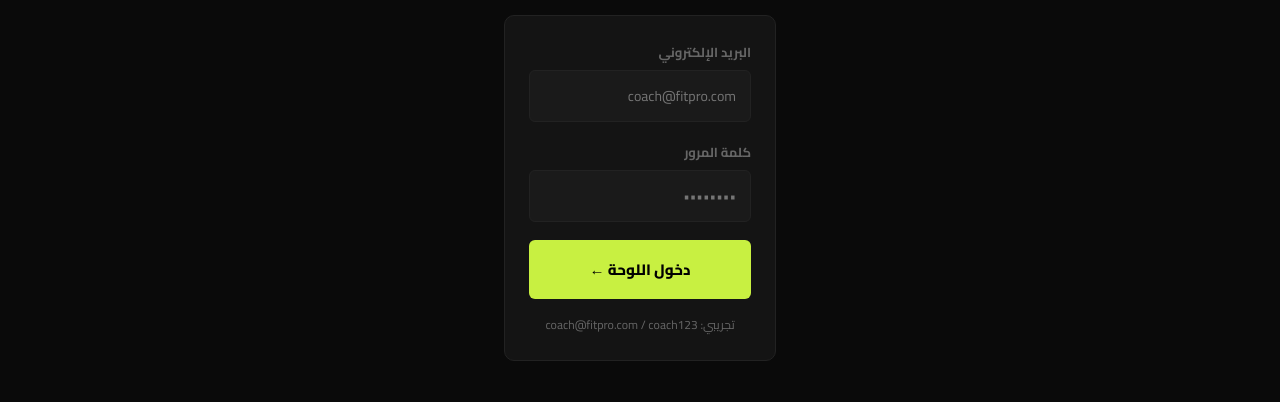
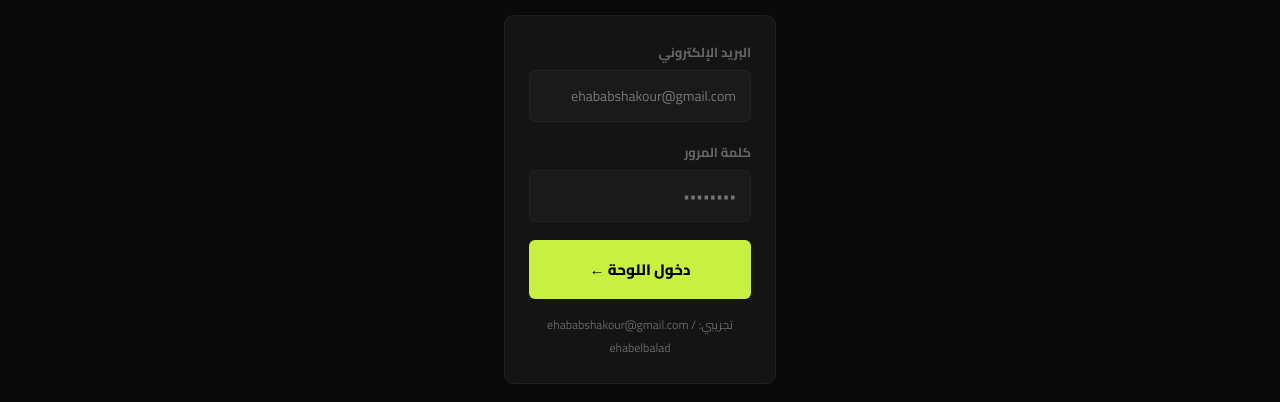
Before and after one commit to mohamedezzmnu/fitcoach, a React (Create React App) app: page / in a window 1280 px wide. Both pictures are taken after a click on the button "لوحة الكوتش". Shown: the part 398-800 px from the top of the page. Built offline with nearby package versions, Linux system fonts and the light colour scheme; a web font is replaced by a local one.

Commit message:
update credentials and demo text

```diff
--- a/src/App.js
+++ b/src/App.js
@@ -87,8 +87,8 @@
     password: "كلمة المرور",
     accessDashboard: "دخول اللوحة ←",
     signingIn: "جاري الدخول...",
-    loginError: "بيانات غير صحيحة. تجريبي: coach@fitpro.com / coach123",
-    demo: "تجريبي: coach@fitpro.com / coach123",
+    loginError: "بيانات غير صحيحة. تجريبي: ehababshakour@gmail.com / ehabelbalad",
+    demo: "تجريبي: ehababshakour@gmail.com / ehabelbalad",
     // Dashboard
     coachPortal: "بوابة الكوتش",
     clientDashboard: "لوحة العملاء",
@@ -189,8 +189,8 @@
     password: "Password",
     accessDashboard: "Access Dashboard →",
     signingIn: "Signing In...",
-    loginError: "Invalid credentials. Demo: coach@fitpro.com / coach123",
-    demo: "Demo: coach@fitpro.com / coach123",
+    loginError: "Invalid credentials. Demo: ehababshakour@gmail.com / ehabelbalad",
+    demo: "Demo: ehababshakour@gmail.com / ehabelbalad",
     coachPortal: "Coach Portal",
     clientDashboard: "Client Dashboard",
     totalClients: "Total Clients",
@@ -760,7 +760,7 @@
     if (!email || !pass) { setError(t.errRequired); return; }
     setLoading(true);
     await new Promise(r => setTimeout(r, 800));
-    if (email === "coach@fitpro.com" && pass === "coach123") { onLogin(); }
+    if (email === "ehababshakour@gmail.com" && pass === "ehabelbalad") { onLogin(); }
     else { setError(t.loginError); }
     setLoading(false);
   };
@@ -777,7 +777,7 @@
       <div className="card">
         <div className="field">
           <label className="lbl">{t.email}</label>
-          <input type="email" placeholder="coach@fitpro.com" value={email} onChange={e => setEmail(e.target.value)} onKeyDown={e => e.key === "Enter" && handleLogin()} style={{ direction: "ltr" }} />
+          <input type="email" placeholder="ehababshakour@gmail.com" value={email} onChange={e => setEmail(e.target.value)} onKeyDown={e => e.key === "Enter" && handleLogin()} style={{ direction: "ltr" }} />
         </div>
         <div className="field">
           <label className="lbl">{t.password}</label>
```
